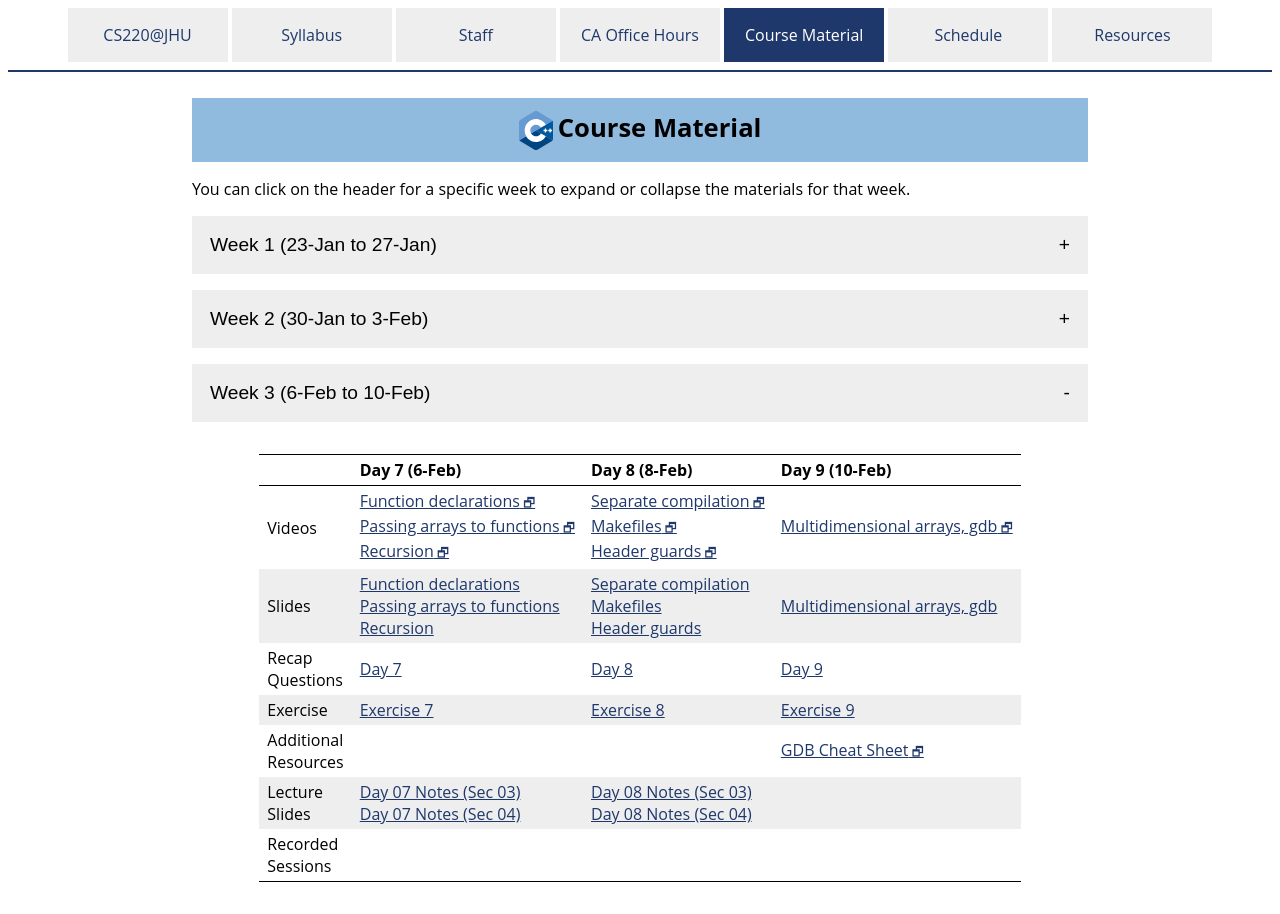
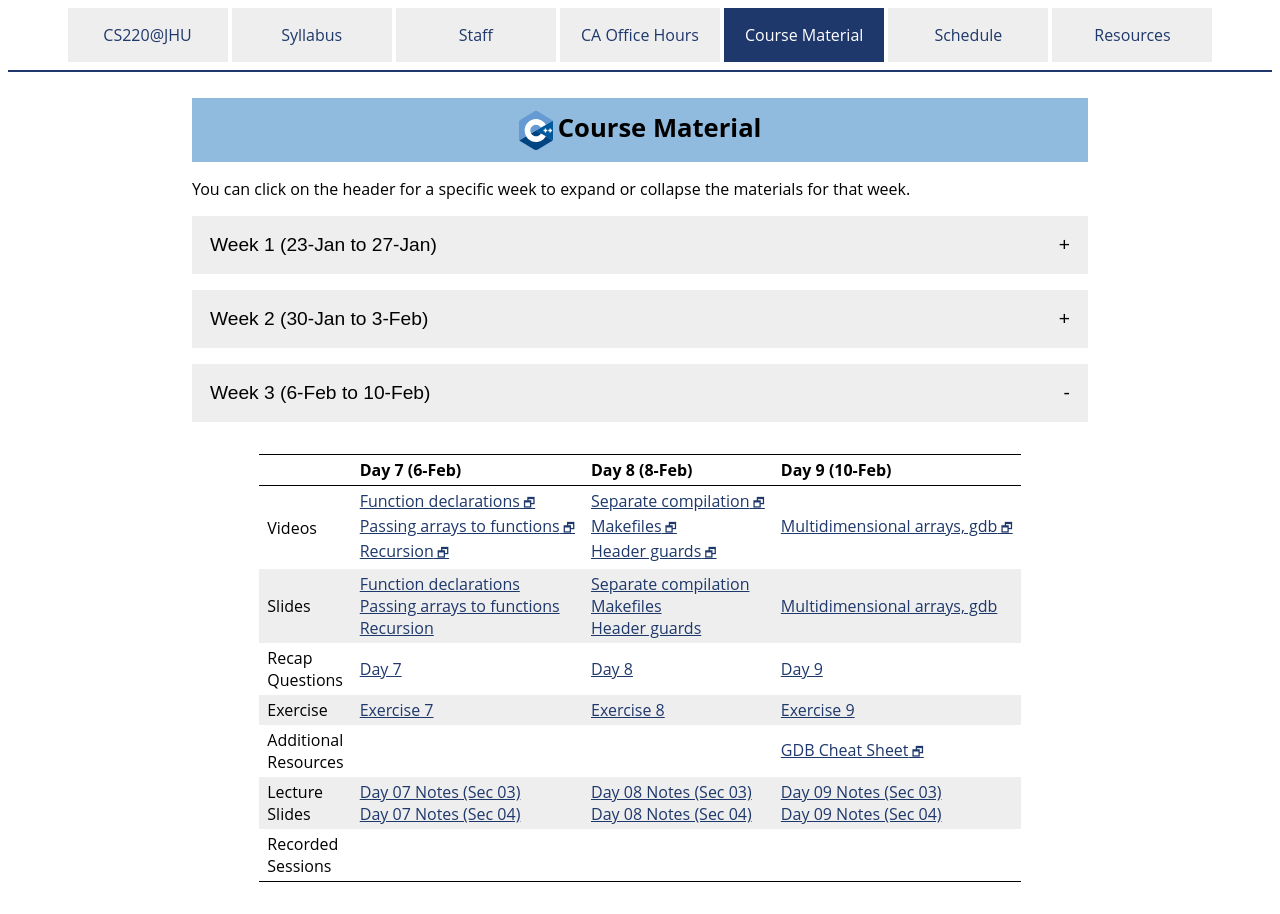
Before and after one commit to vivek-booshan/cs220-sp23, a Jekyll site: the page built from material.md, in a window 1280 px wide. Built offline with Jekyll 4.4.1, drawn with Linux system fonts in a browser that asks for light colours.

Commit message:
day 9 notes for sec 03/04

```diff
--- a/material.csv
+++ b/material.csv
@@ -80,3 +80,5 @@ Week,Day,Date,Type,Link text,URL
 3,3,10-Feb,Recap,Day 9,questions/day09.html
 3,3,10-Feb,Exercise,Exercise 9,exercise/ex09.html
 3,3,10-Feb,Resource,GDB Cheat Sheet,https://darkdust.net/files/GDB%20Cheat%20Sheet.pdf
+3,3,10-Feb,LectureSlides,"Day 09 Notes (Sec 03)",slides/notes/sp23_day09_sec03.pdf
+3,3,10-Feb,LectureSlides,"Day 09 Notes (Sec 04)",slides/notes/sp23_day09_sec04.pdf
--- a/material.md
+++ b/material.md
@@ -178,7 +178,7 @@ the materials for that week.
       <td>Lecture<br>Slides</td>
       <td><a href='slides/notes/sp23_day07_sec03.pdf'>Day 07 Notes (Sec 03)</a><br><a href='slides/notes/sp23_day07_sec04.pdf'>Day 07 Notes (Sec 04)</a></td>
       <td><a href='slides/notes/sp23_day08_sec03.pdf'>Day 08 Notes (Sec 03)</a><br><a href='slides/notes/sp23_day08_sec04.pdf'>Day 08 Notes (Sec 04)</a></td>
-      <td></td>
+      <td><a href='slides/notes/sp23_day09_sec03.pdf'>Day 09 Notes (Sec 03)</a><br><a href='slides/notes/sp23_day09_sec04.pdf'>Day 09 Notes (Sec 04)</a></td>
     </tr>
     <tr>
       <td>Recorded<br>Sessions</td>
```
Also changed, not shown: 2 other files.
